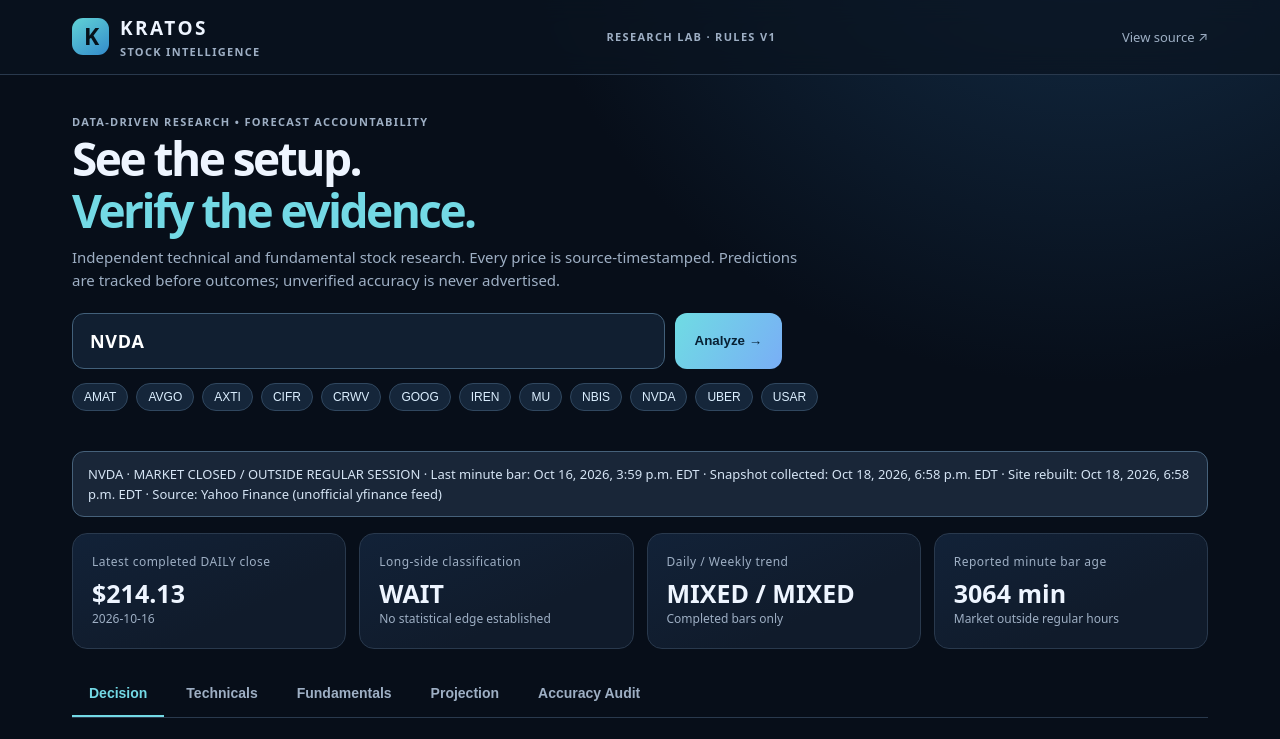
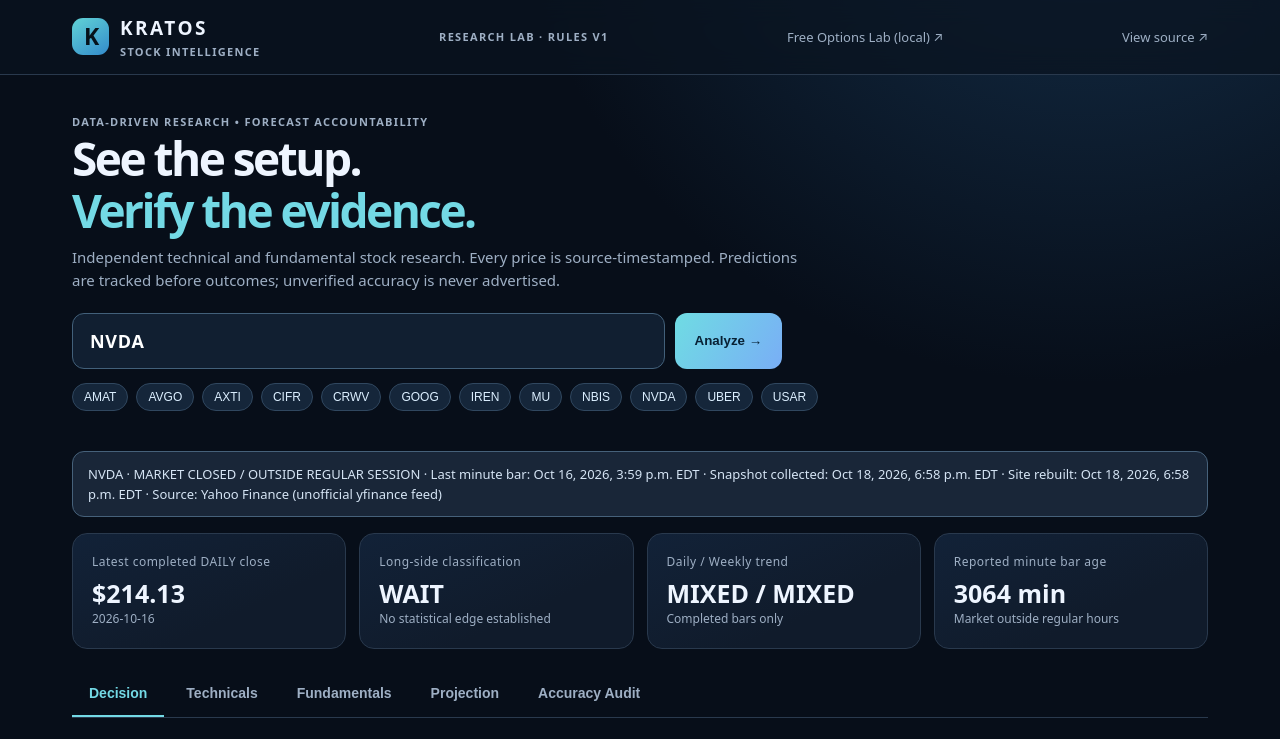
Before and after one commit to samin110597-create/kratos-stock-intelligence, a plain HTML site: page site/index.html in a window 1280 px wide. Shown: the top 739 px of the page. Drawn offline with Linux system fonts and the light colour scheme.

Commit message:
Link public dashboard to free personal options research lab and redeploy tested market structure

```diff
--- a/site/index.html
+++ b/site/index.html
@@ -24,7 +24,7 @@ footer{color:#718aa6;font-size:12px;padding:40px 0 70px}#view{min-height:360px}.
 </style>
 </head>
 <body>
-<header class="top"><div class="wrap top-inner"><div class="brand"><span class="glyph">K</span><div>KRATOS<div class="sub">STOCK INTELLIGENCE</div></div></div><div class="sub">RESEARCH LAB · RULES V1</div><a href="https://github.com/samin110597-create/kratos-stock-intelligence" target="_blank" rel="noopener">View source ↗</a></div></header>
+<header class="top"><div class="wrap top-inner"><div class="brand"><span class="glyph">K</span><div>KRATOS<div class="sub">STOCK INTELLIGENCE</div></div></div><div class="sub">RESEARCH LAB · RULES V1</div><a href="https://github.com/samin110597-create/kratos-stock-intelligence/blob/main/KRATOS_FREE_RESEARCH_LAB.md" target="_blank" rel="noopener">Free Options Lab (local) ↗</a><a href="https://github.com/samin110597-create/kratos-stock-intelligence" target="_blank" rel="noopener">View source ↗</a></div></header>
 <main class="wrap">
 <section class="hero"><div class="sub">Data-driven research • Forecast accountability</div><h1>See the setup.<br><span style="color:var(--cyan)">Verify the evidence.</span></h1><p>Independent technical and fundamental stock research. Every price is source-timestamped. Predictions are tracked before outcomes; unverified accuracy is never advertised.</p>
 <form class="searchbar" id="search"><input id="ticker" list="tickers" placeholder="Enter ticker e.g. NVDA" autocomplete="off" maxlength="20" aria-label="Ticker symbol"><datalist id="tickers"></datalist><button type="submit">Analyze →</button></form>
```
